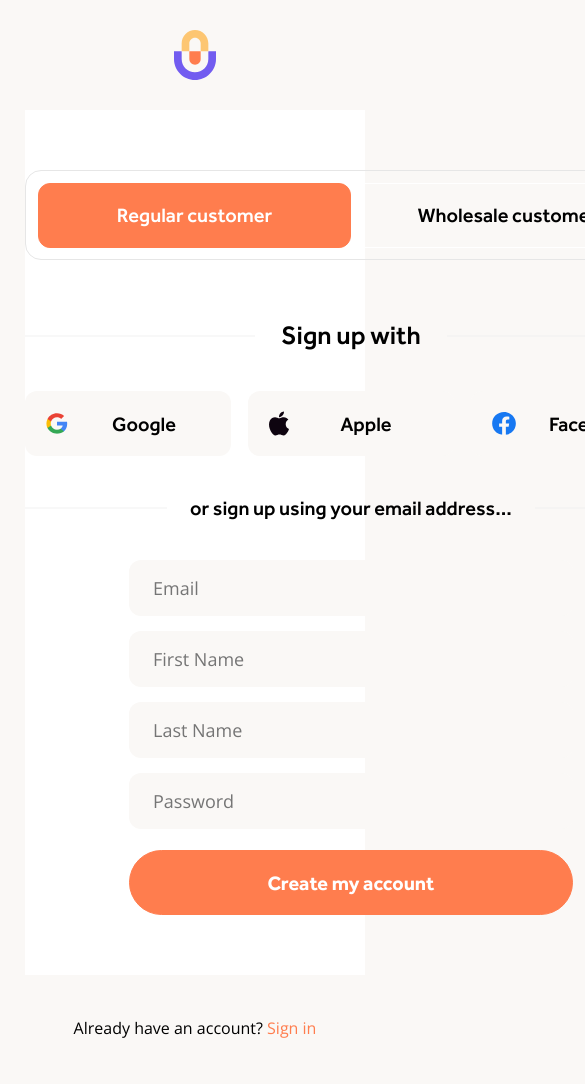
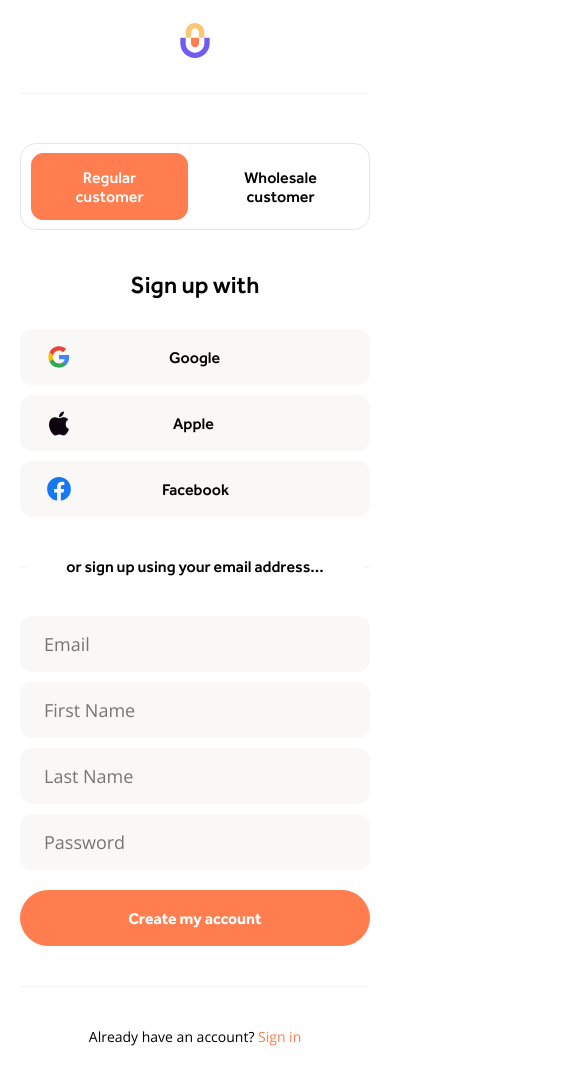
Before and after one commit to Predatar/Vitamin_src, a website: page src/signUp.html in a window 390 px wide. Shown: the top 1084 px of the page, 585 px wide, since content can reach past the window. Drawn offline with nearby package versions, Linux system fonts and the light colour scheme; files that its build step writes are made by us from their sources; files whose address does not match are found by name.

Commit message:
Made an adaptive to the signUp.html page

```diff
--- a/src/sass/style.signUp.scss
+++ b/src/sass/style.signUp.scss
@@ -296,7 +296,8 @@ body {
     }
   }
 
-  &__input-file-text {
+  &__input-file-text1,
+  &__input-file-text2 {
     font-family: 'Open Sans';
     font-weight: 400;
     font-size: 18px;
@@ -309,6 +310,10 @@ body {
     }
   }
 
+  &__input-file-text2 {
+    display: none;
+  }
+
   #wholesaleFile {
     width: 0.1px;
     height: 0.1px;
@@ -316,6 +321,16 @@ body {
     overflow: hidden;
     position: absolute;
     z-index: $z-index--1;
+  }
+
+  &__info {
+    display: none;
+    font-family: 'Open Sans';
+    font-weight: 400;
+    font-size: 13px;
+    line-height: 18px;
+    color: $color-black;
+    opacity: 0.3;
   }
 }
 
@@ -348,3 +363,173 @@ body {
     }
   }
 }
+@media (max-width: 768px) {
+  .main {
+    &__container {
+      padding: 60px 20px;
+    }
+    &__wrapper {
+      width: 100%;
+    }
+    &__tabSwitch {
+      padding: 0 10px;
+      height: 87px;
+    }
+    &__switch {
+      width: 40%;
+      height: 67px;
+      text-align: center;
+    }
+    &__title {
+      &::before,
+      &::after {
+        display: none;
+      }
+    }
+    &__auth {
+      align-items: center;
+      flex-direction: column;
+      gap: 10px;
+    }
+    &__auth-item {
+      padding-left: 0;
+      width: 325px;
+      justify-content: center;
+    }
+
+    &__img-google,
+    &__img-apple,
+    &__img-facebook {
+      margin-right: 5px;
+    }
+
+    &__subtitle {
+      &::before,
+      &::after {
+        content: '';
+        width: calc(8px * 100% / 375px);
+        height: 1px;
+        background: $color-border-one;
+
+        position: absolute;
+        top: 50%;
+        transform: translateY(-50%);
+      }
+
+      &::before {
+        left: 0px;
+      }
+
+      &::after {
+        right: 0px;
+      }
+    }
+  }
+}
+@media (max-width: 520px) {
+  body {
+    padding: 0 20px;
+    background: $color-white;
+  }
+  .header {
+    margin-top: 23px;
+    padding-bottom: 35px;
+    border-bottom: 1px solid $color-border-one;
+
+    &__logo {
+      width: 30px;
+      height: 35px;
+    }
+  }
+  .main {
+    margin-top: 49px;
+    padding: 0;
+    &__container {
+      padding: 0;
+    }
+    &__switch {
+      padding: 0 20px;
+      width: 157px;
+
+      font-size: 16px;
+      line-height: 19px;
+    }
+
+    &__title {
+      margin-top: 40px;
+      font-size: 24px;
+      line-height: 29px;
+    }
+
+    &__auth {
+      margin-top: 30px;
+    }
+
+    &__auth-item {
+      width: 100%;
+      height: 56px;
+
+      span {
+        padding-right: 28px;
+        width: 267px;
+        font-size: 16px;
+        line-height: 19px;
+      }
+    }
+
+    &__subtitle {
+      font-size: 16px;
+      line-height: 19px;
+    }
+  }
+
+  .form-regular,
+  .form-wholesale {
+    gap: 10px;
+  }
+
+  .form-regular__btn,
+  .form-wholesale__btn {
+    margin-top: 10px;
+    height: 56px;
+    font-size: 16px;
+    line-height: 19px;
+  }
+
+  .form-wholesale {
+    &__input-file-text1 {
+      display: none;
+    }
+    &__input-file-text2 {
+      display: block;
+    }
+    &__info {
+      display: block;
+    }
+  }
+
+  .footer {
+    margin: 40px auto;
+    padding-top: 40px;
+    width: 100%;
+    border-top: 1px solid $color-border-one;
+
+    &__create {
+      font-size: 14px;
+      line-height: 19px;
+    }
+  }
+}
+
+@media (max-width: 340px) {
+  .main {
+    &__auth-item {
+      span {
+        width: 210px;
+      }
+    }
+  }
+  .footer {
+    width: 280px;
+  }
+}
--- a/src/signUp.html
+++ b/src/signUp.html
@@ -80,10 +80,14 @@
                             <input type="password" name="wholesalePass" id="wholesalePass" class="form-wholesale__input"
                                 placeholder="Password" required>
                             <div class="form-wholesale__input-file">
-                                <div class="form-wholesale__input-file-text">Wholesale purchase permission</div>
+                                <div class="form-wholesale__input-file-text1">Wholesale purchase permission</div>
+                                <div class="form-wholesale__input-file-text2">Permission</div>
                                 <input type="file" name="wholesaleFile" id="wholesaleFile"
                                     class="form-wholesale__input">
                                 <label for="wholesaleFile">Upload</label>
+                            </div>
+                            <div class="form-wholesale__info">
+                                Please attach wholesale purchase permission
                             </div>
                             <button class="form-wholesale__btn form-wholesale__btn_disable">Create my account</button>
                         </form>
```
